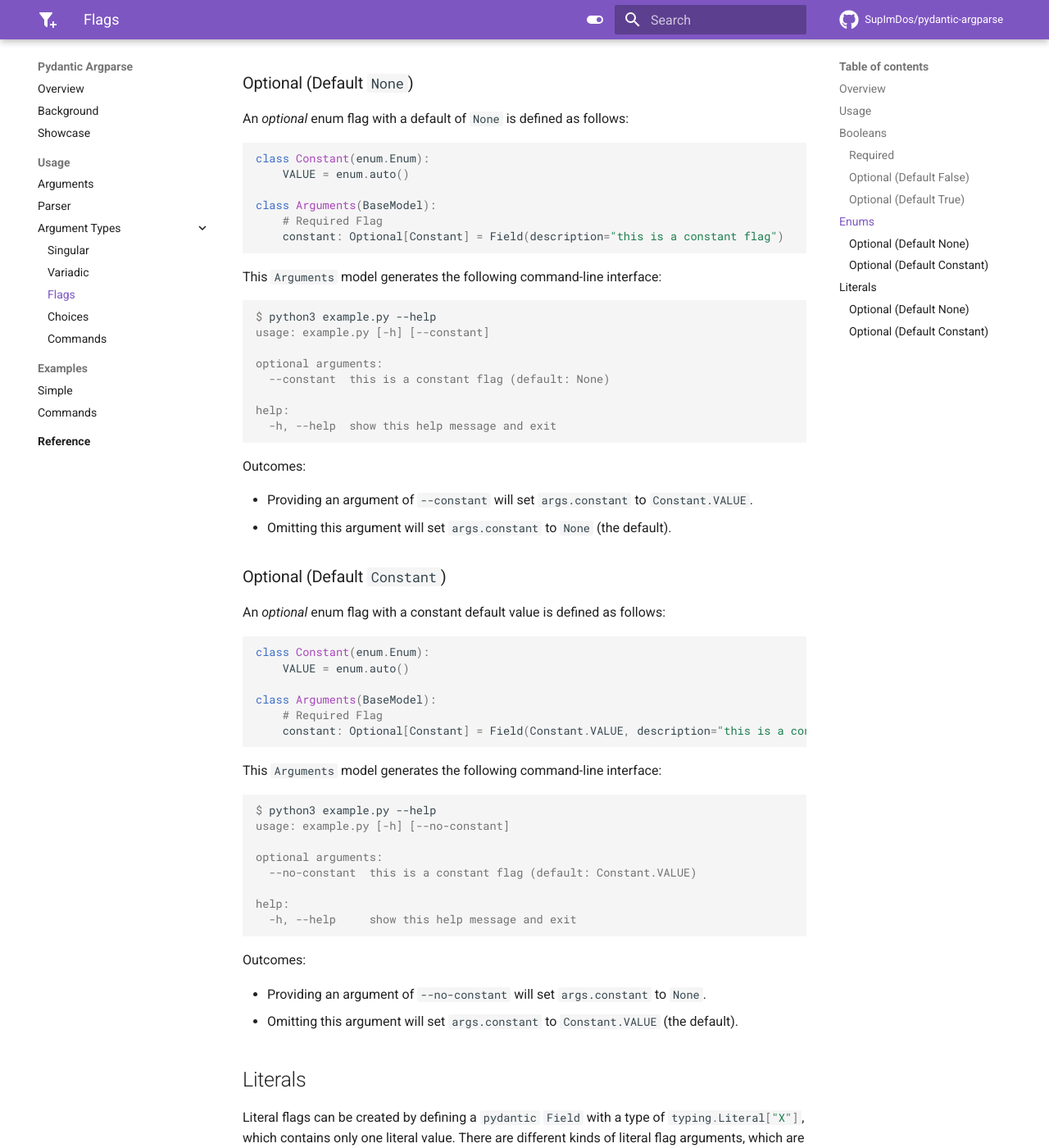
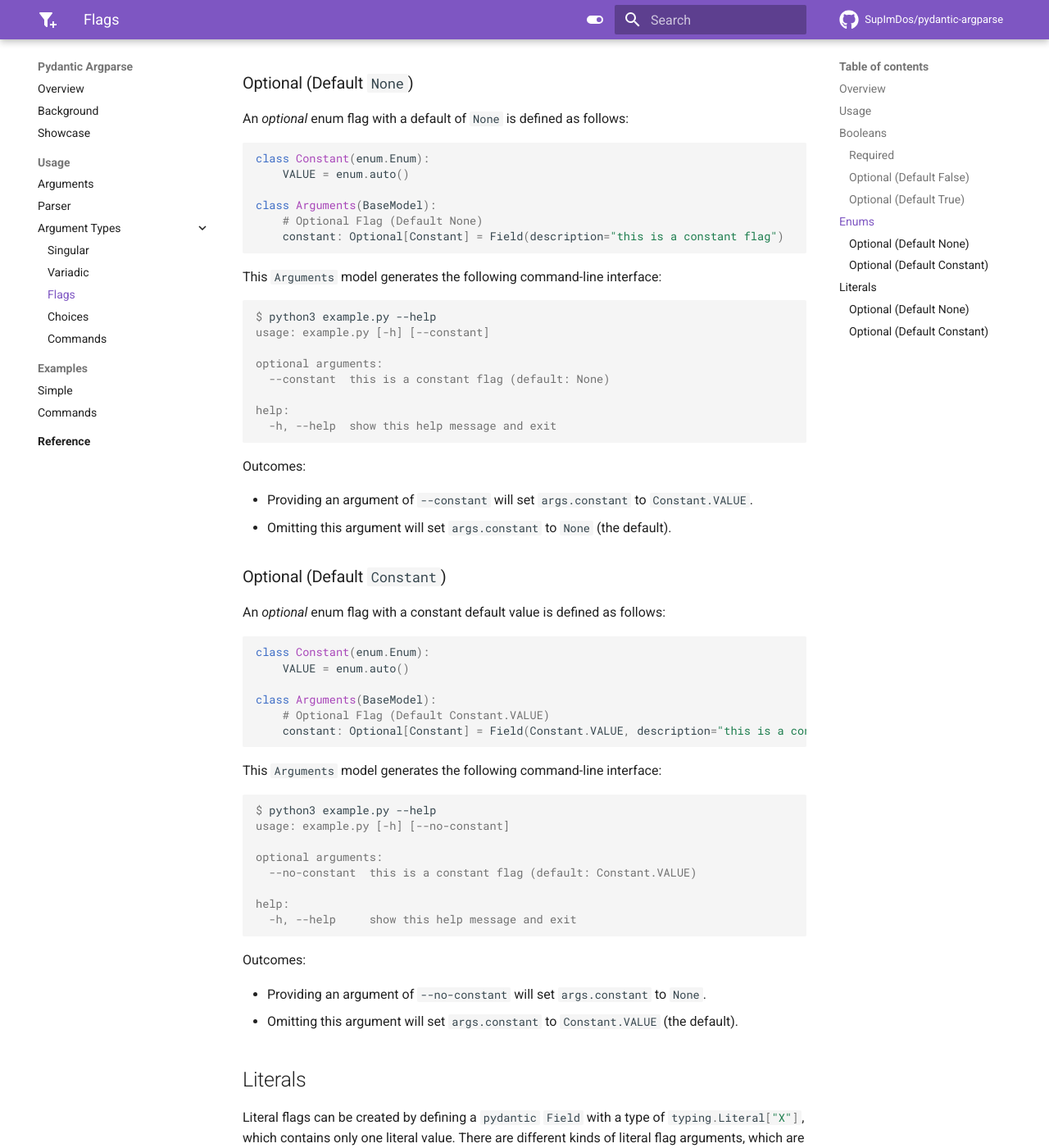
Before and after one commit to SupImDos/pydantic-argparse, an MkDocs documentation site: the page built from docs/usage/argument_types/flags.md, in a window 1280 px wide and 1400 px high, scrolled down 2658 px. Shown: the whole window at 82% size. Built offline with MkDocs 1.6.1 and Material for MkDocs 9.7.7, drawn with Linux system fonts in a browser that asks for light colours; comment, search, counter and statistics services are not loaded; some of the changed text lies outside the part shown.

Commit message:
Fix typos in flag documentation

````diff
--- a/docs/usage/argument_types/flags.md
+++ b/docs/usage/argument_types/flags.md
@@ -123,7 +123,7 @@
     VALUE = enum.auto()
 
 class Arguments(BaseModel):
-    # Required Flag
+    # Optional Flag (Default None)
     constant: Optional[Constant] = Field(description="this is a constant flag")
 ```
 
@@ -153,7 +153,7 @@
     VALUE = enum.auto()
 
 class Arguments(BaseModel):
-    # Required Flag
+    # Optional Flag (Default Constant.VALUE)
     constant: Optional[Constant] = Field(Constant.VALUE, description="this is a constant flag")
 ```
 
@@ -185,7 +185,7 @@
 
 ```python
 class Arguments(BaseModel):
-    # Required Flag
+    # Optional Flag (Default None)
     constant: Optional[Literal["VALUE"]] = Field(description="this is a constant flag")
 ```
 
@@ -212,7 +212,7 @@
 
 ```python
 class Arguments(BaseModel):
-    # Required Flag
+    # Optional Flag (Default "VALUE")
     constant: Optional[Literal["VALUE"]] = Field("VALUE", description="this is a constant flag")
 ```
 
````
Also changed, not shown: other parts of docs/usage/argument_types/flags.md (+1 -1 lines).
